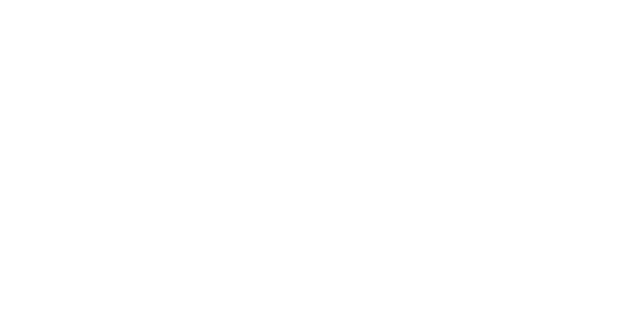
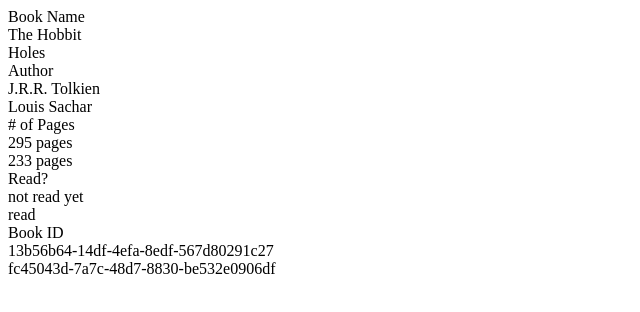
Before and after one commit to JDoy5519/library, a plain HTML site: page index.html in a window 1280 px wide. Shown: the whole page, without its empty margins (0-640 px from the left). Drawn offline with Linux system fonts and the light colour scheme.

Commit message:
fix js for book to be created and added to library

```diff
--- a/index.html
+++ b/index.html
@@ -5,8 +5,14 @@
     <meta name="viewport" content="width=device-width, initial-scale=1.0">
     <title>Library</title>
     <link rel="stylesheet" href="style.css">
+
 </head>
 <body>
+    <div class="titles" id="book-name">Book Name</div>
+    <div class="titles" id="author">Author</div>
+    <div class="titles" id="pages"># of Pages</div>
+    <div class="titles" id="read">Read?</div>
+    <div class="titles" id="id">Book ID</div>
     <script src="script.js"></script>
 </body>
 </html>
--- a/script.js
+++ b/script.js
@@ -1,27 +1,72 @@
-//Skeleton working here
+//initialiser for the Library array
+let myLibrary = [];
 
-const myLibrary = [];
-
-function Book(name, author, pages, read, id) {
-    this.name = name;
+//constructor to create an array from some arguments
+function Book(name, author, pages, read) {
+    this.name = name; //assigns the name object to the first argument taken for a new Book
     this.author = author;
     this.pages = pages;
     this.read = read;
-    id = self.crypto.randomUUID();
+    this.id = self.crypto.randomUUID();
     this.info = function() {
-        return [this.name, this.author, this.pages, this.read, id]
+        return [this.name, this.author, this.pages, this.read, this.id]
     }
 }
 
+//example arrrays
 const theHobbit = new Book("The Hobbit", "J.R.R. Tolkien", "295 pages", "not read yet")
 const Holes = new Book("Holes", "Louis Sachar", "233 pages", "read");
 
+//function to push a new book array into the library array
 function addBookToLibrary(book) {
     myLibrary.push(book);
 }
 
-console.log(theHobbit.info());
-console.log(Holes.info());
-console.log(addBookToLibrary(theHobbit.info()));
-console.log(addBookToLibrary(Holes.info()));
-console.log(myLibrary);
+//example arrays being added to the library
+addBookToLibrary(theHobbit);
+addBookToLibrary(Holes);
+
+//variables being declared
+const bookName = document.getElementById("book-name");
+const author = document.getElementById("author");
+const pages = document.getElementById("pages");
+const read = document.getElementById("read");
+const id = document.getElementById("id");
+
+//function to append the data of the book to the 'table'
+function addData(arr) {
+    for (let i = 0; i < arr.length; i++) {
+        if (i === 0) {
+            let newName = document.createElement('div');
+            newName.innerHTML = `${arr[i]}`;
+            bookName.appendChild(newName);
+            console.log(arr[i])
+        } else if (i === 1) {
+            let newAuthor = document.createElement('div');
+            newAuthor.innerHTML = `${arr[i]}`;
+            author.appendChild(newAuthor);
+            console.log(arr[i])
+        } else if (i === 2) {
+            let newPages = document.createElement('div');
+            newPages.innerHTML = `${arr[i]}`;
+            pages.appendChild(newPages);
+            console.log(arr[i])
+        } else if (i === 3) {
+            let newRead = document.createElement('div');
+            newRead.innerHTML = `${arr[i]}`;
+            read.appendChild(newRead);
+            console.log(arr[i])
+        } else if (i === 4) {
+            let newId = document.createElement('div');
+            newId.innerHTML = `${arr[i]}`;
+            id.appendChild(newId);
+            console.log(arr[i])
+        }
+
+    }
+
+}
+
+//example book mapped out onto the table
+addData(theHobbit.info());
+addData(Holes.info());
```
